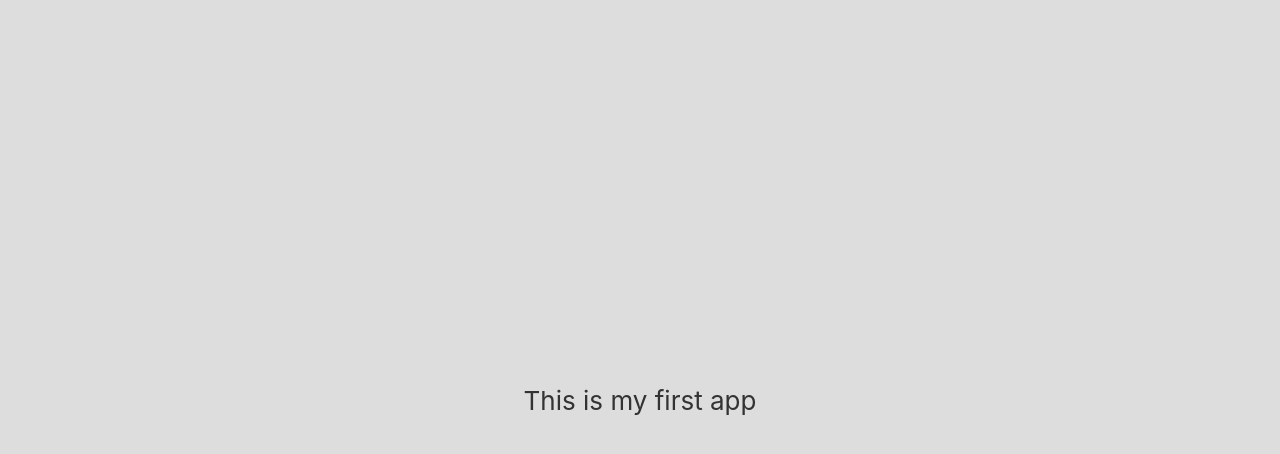
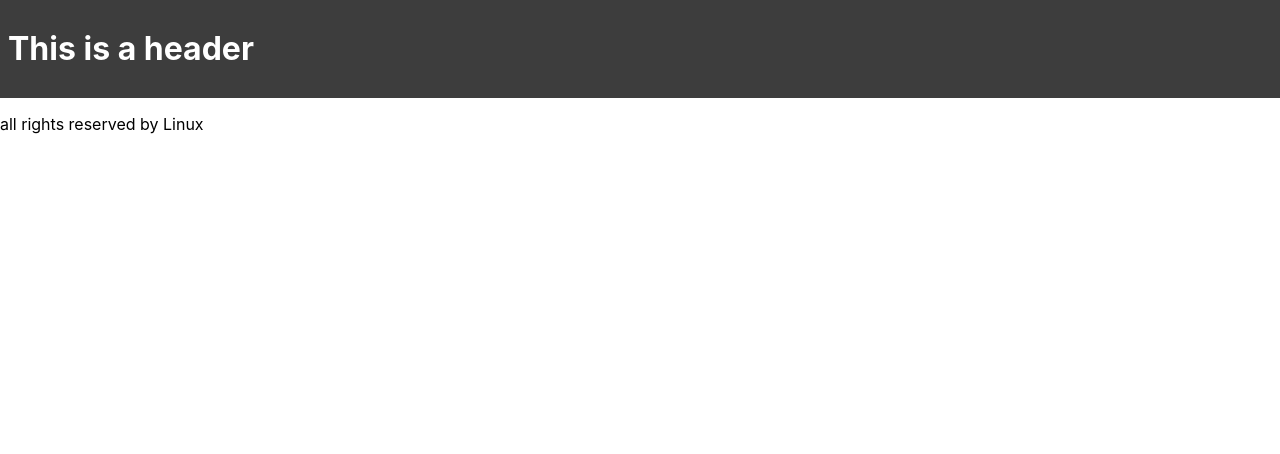
Before and after one commit to Abhinavav23/Linux-React_Basics, a React (Create React App) app: page / in a window 1280 px wide. Shown: the top 454 px of the page. Built offline with nearby package versions, Linux system fonts and the light colour scheme.

Commit message:
[3-Nov-2022] Creating functional Component, Splitting a component

```diff
--- a/src/App.js
+++ b/src/App.js
@@ -1,11 +1,18 @@
 import './App.css';
+// named import with same name and curly braces
+// and can be multiple in one file
+import { Header } from './components/Header';
+// default import without curly braces, name can be anything
+// and only one from a file
+import Footer from './components/Footer';
 
 function App() {
+  let name = 'Virat';
   return (
-    <div className="App">
-      <header className="App-header">
-        <div>This is my first app</div>
-      </header>
+    <div>
+      <Header/>
+      {/* <Header2/> */}
+      <Footer/>
     </div>
   );
 }
@@ -14,11 +21,11 @@ export default App;
 
 // JSX ---> javascript and XML
 
-let name = 'abhinav';
+// let name = 'abhinav';
 
-<div id="test">
-write a variable --> name
-</div>
+// <div id="test">
+// write a variable --> name
+// </div>
 
 // dynamic behaviuor in HTML code which is not possible by default
 // document.getElementById('test').innerText = 'virat'
--- /dev/null
+++ b/src/components/Footer.jsx
@@ -0,0 +1,7 @@
+function Footer(){
+    return (
+        <footer><p>all rights reserved by Linux</p></footer>
+    )
+}
+
+export default Footer;
--- /dev/null
+++ b/src/components/Header.css
@@ -0,0 +1,8 @@
+.dark{
+    background-color: #3d3d3d;
+    padding: 0.5rem;
+}
+
+.text-white{
+    color: #fff;
+}
--- /dev/null
+++ b/src/components/Header.jsx
@@ -0,0 +1,20 @@
+// export default Header;
+// named export
+import './Header.css'
+export function Header() {
+    const myStyle = {backgroundColor: '#3d3d3d', padding: '0.5rem'}
+    return (
+        <div>
+        {/* <header className='dark'> <h1 className='text-white'> This is a header</h1> </header> */}
+        <header style={myStyle}>
+            <h1 className='text-white'> This is a header</h1>
+         </header>
+        </div>
+    )
+}
+
+// export function Header2() {
+//     return (
+//         <header> <h1> This is a header 2</h1> </header>
+//     )
+// }
--- a/src/index.js
+++ b/src/index.js
@@ -5,7 +5,7 @@ import App from './App';
 
 const root = ReactDOM.createRoot(document.getElementById('root'));
 root.render(
-  <App />
+ <App />
 );
 
 
@@ -20,3 +20,7 @@ root.render(
 //   createRoot: function(){
 //   }
 // }
+
+const returnSum = () =>{
+  return 10
+}
```
Also changed, not shown: Images/Basic-React.png (added), src/components/Mobile.jsx (added), src/components/Product.jsx (added).
